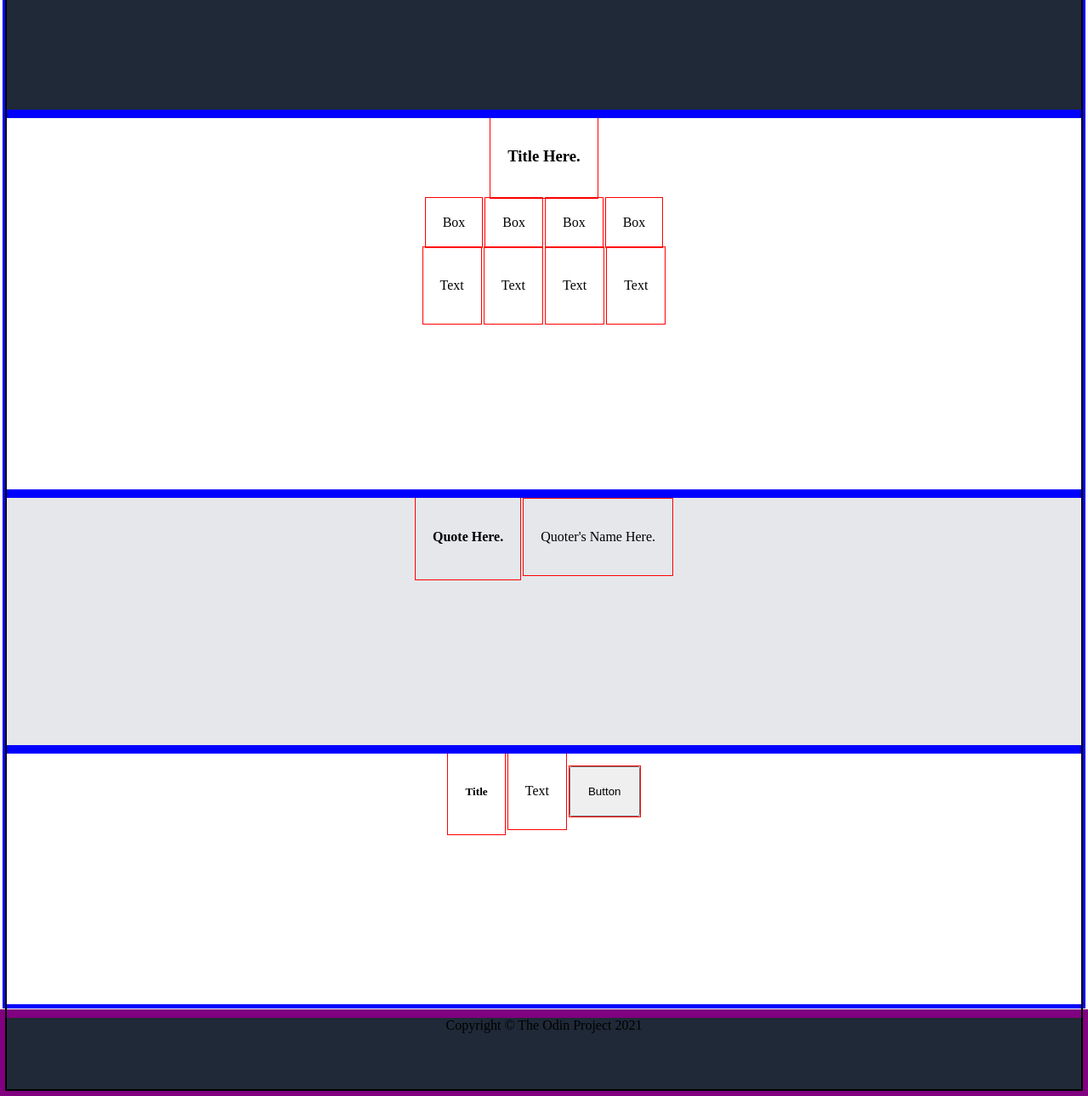
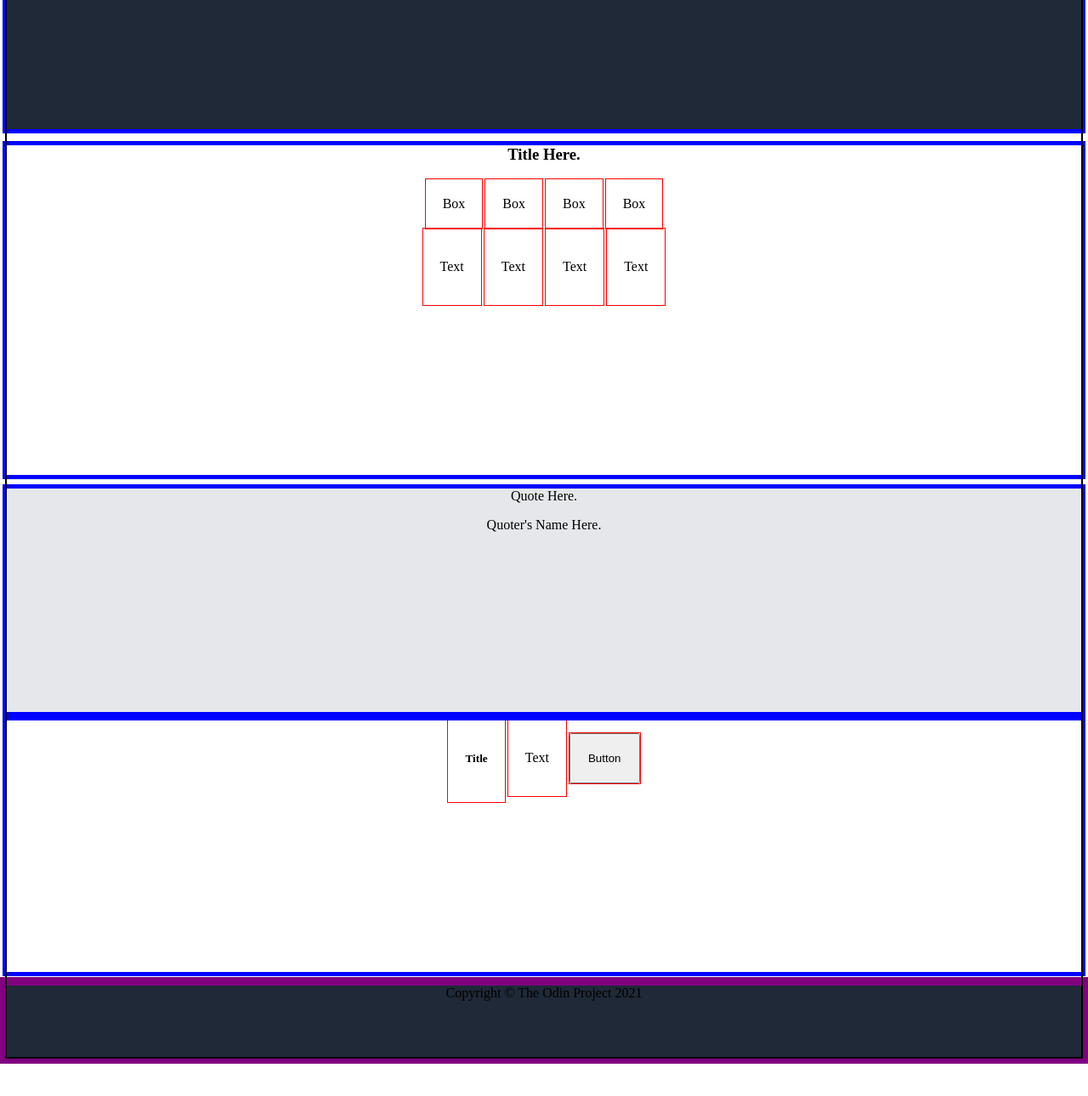
Before and after one commit to Junai-3/landingPageProject, a website built with Vite: page index.html in a window 1280 px wide. Shown: the part 360-1650 px from the top of the page at 85% size. After the commit the page ends 1612 px from the top, so only its background shows below. Built offline with nearby package versions, Linux system fonts and the light colour scheme.

Commit message:
Organising all the divs into main divs (Primary div), parent divs (divs with multiple child divs), and child divs (divs inside of a parent div. This will help to make moving objects on the page easier to understand.

```diff
--- a/index.html
+++ b/index.html
@@ -9,7 +9,7 @@
   <body>
 
     <div class="header">
-      <div class="child main-div">header logo</div>
+      <div class="main-div">header logo</div>
       <div class="parent main-div">
         <div class="child">Link 1</div>
         <div class="child">Link 2</div>
@@ -29,7 +29,7 @@
     </div>
 
     <div class="body-section second">
-      <div class="child main-div">
+      <div class="main-div">
         <h3>Title Here.</h3>
       </div>
       <div class="parent main-div">
@@ -55,19 +55,16 @@
     </div>
 
     <div class="body-section third">
-      <div class="parent main-div">
-        <div class="child">
-          <h4>
-            <p>Quote Here.</p>
-        </div>
-        <div class="child">
-          <p>Quoter's Name Here.</p>
-        </div>
+      <div class="main-div">
+          <p>Quote Here.</p>
+      </div>
+      <div class="main-div">
+        <p>Quoter's Name Here.</p>
       </div>
     </div>
 
     <div class="body-section fourth">
-      <div class="parent">
+      <div class="parent main-div">
         <div class="child">
           <h5>
             Title
@@ -84,7 +81,9 @@
     </div>
 
     <div class="footer">
-      <p>Copyright © The Odin Project 2021</p>
+      <div class="main-div">
+        <p>Copyright © The Odin Project 2021</p>
+      </div>
     </div>
 
     <script type="module" src="/src/main.js"></script>
```
